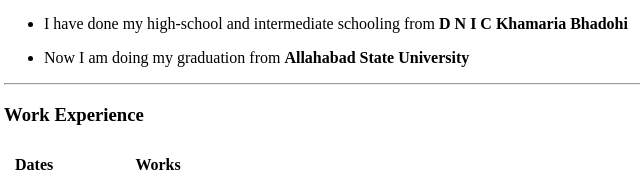
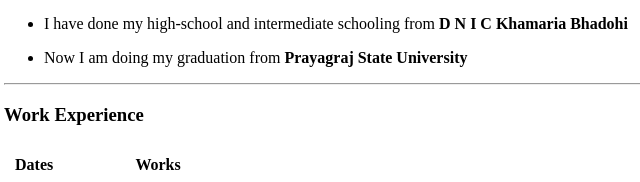
Before and after one commit to deepak04122000/CV, a plain HTML site: page index.html in a window 1280 px wide. Shown: the part 304-486 px from the top of the page, 4-644 px from the left. Drawn offline with Linux system fonts and the light colour scheme.

Commit message:
Update index.html

```diff
--- a/index.html
+++ b/index.html
@@ -38,7 +38,7 @@
     <ul>
       <li>
         Now I am doing my graduation from
-        <strong>Allahabad State University</strong>
+        <strong>Prayagraj State University</strong>
       </li>
     </ul>
     <hr />
```
